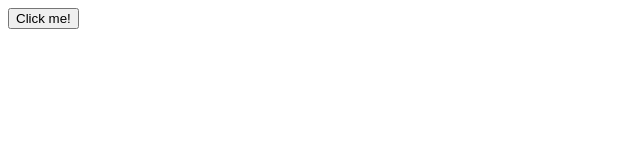
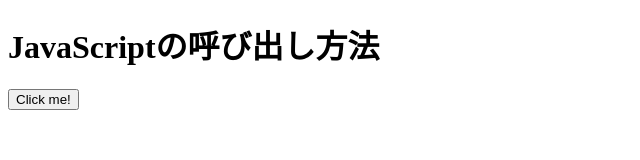
Before and after one commit to sa-sa-mi-333/create-web-page, a plain HTML site: page index.html in a window 1280 px wide. Shown: the whole page, without its empty margins (0-640 px from the left). Drawn offline with Linux system fonts and the light colour scheme.

Commit message:
Update index.html

```diff
--- a/index.html
+++ b/index.html
@@ -17,6 +17,7 @@
  <title>javascriptの呼び出し方法</title>
 </head>
 <body>
- <button onclick="alert('3:インラインで実行したコードです')">Click me!</button>
+ <h1>JavaScriptの呼び出し方法</h1>
+  <button onclick="alert('3:インラインで実行したコードです')">Click me!</button>
 </body>
 </html>
```
